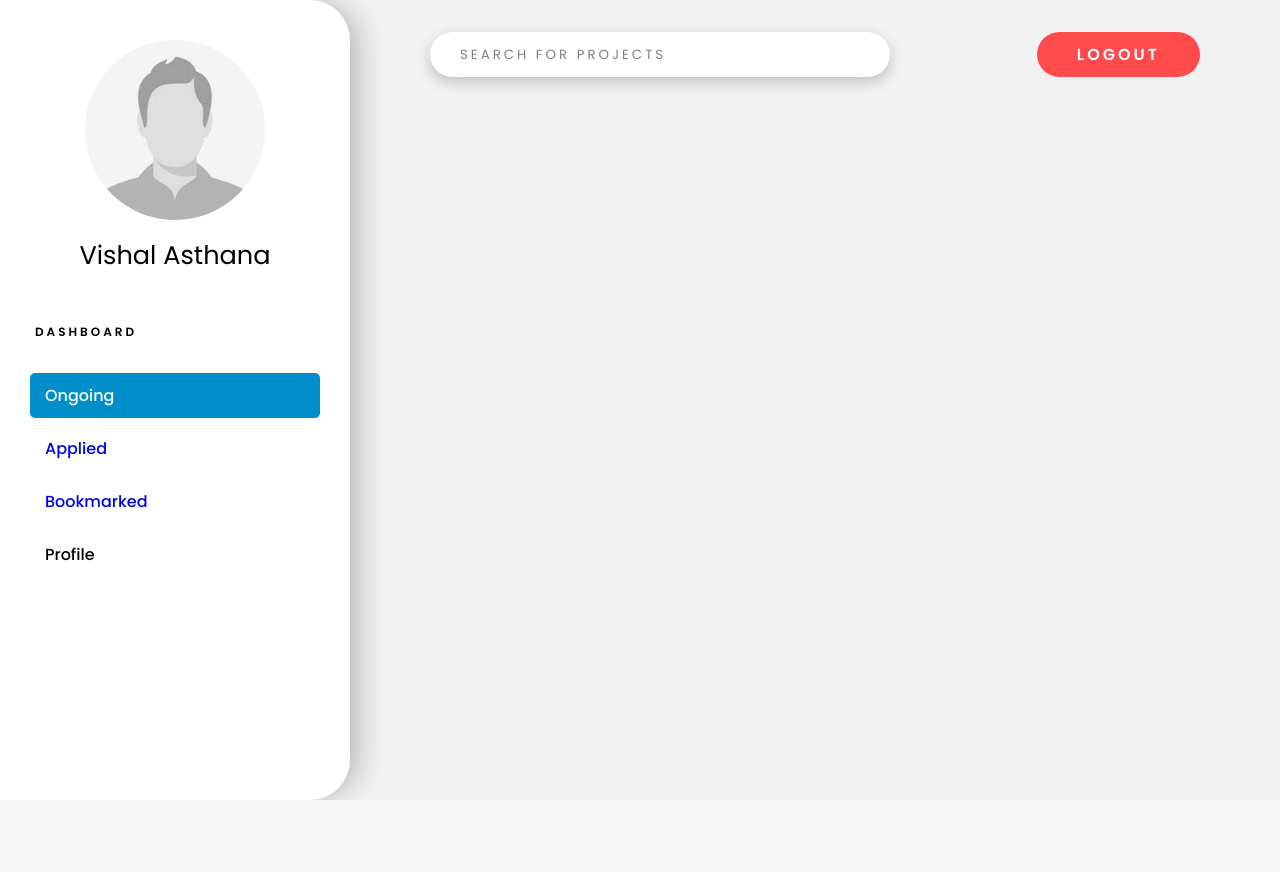
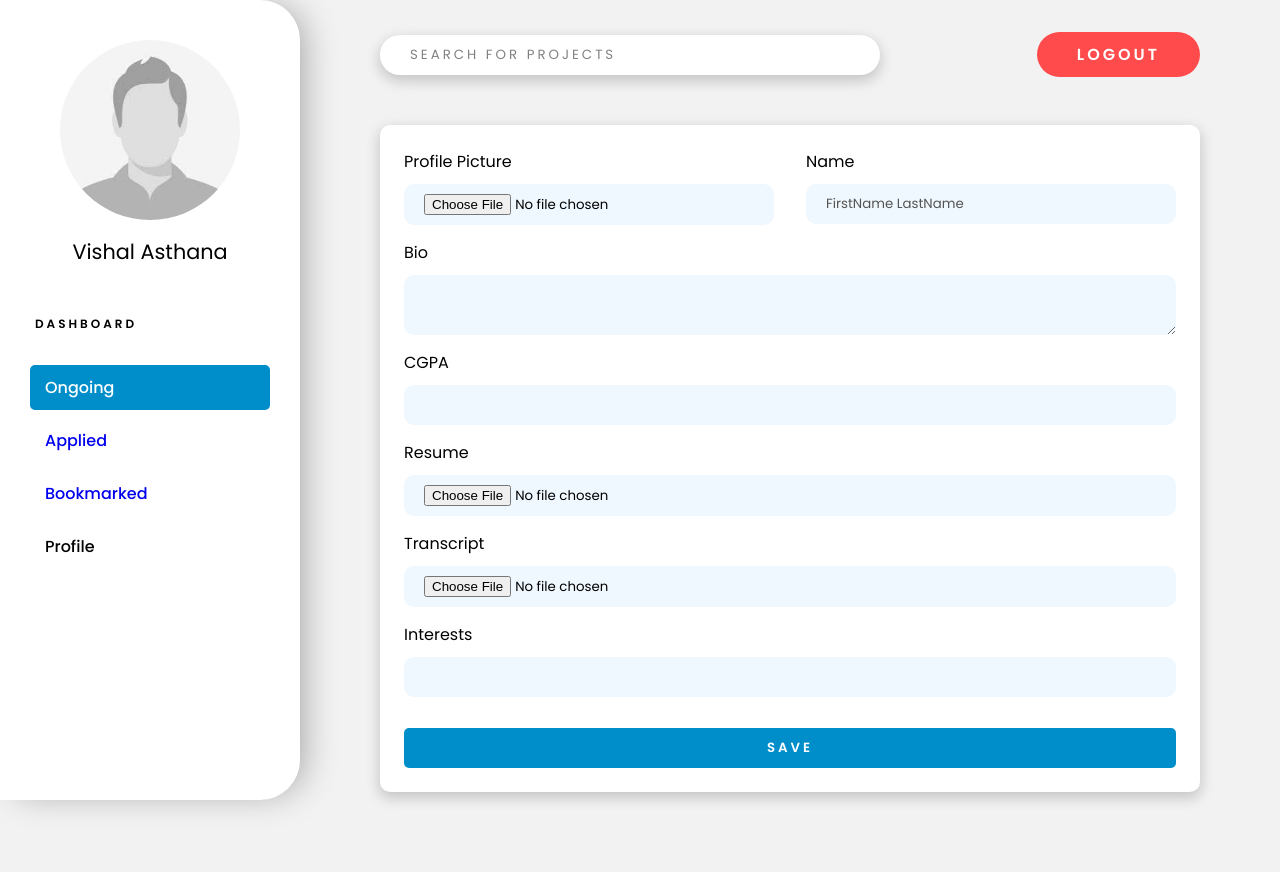
Before and after one commit to devclub-iitd/ProjSeeker, a Django app: template ProjSeeker/templates/profile.html in a window 1280 px wide. Before the commit the page ends 800 px from the top, so only its background shows below. Run offline with Django 3.2, Linux system fonts and the light colour scheme; the template is opened without the code that fills it, so the values that code supplies are empty.

Commit message:
Added profile page

```diff
--- a/ProjSeeker/static/portal/css/dashboard.css
+++ b/ProjSeeker/static/portal/css/dashboard.css
@@ -1,5 +1,5 @@
 * {
-    --dash-width: 350px;
+    --dash-width: 300px;
 }
 
 body {
@@ -29,7 +29,7 @@ body {
 
 .name {
     margin: 1rem 0 3rem;
-    font-size: 1.6rem;
+    font-size: 1.3rem;
     align-self: center;
     font-weight: 400;
 }
@@ -72,6 +72,7 @@ body {
 .top-nav {
     display: grid;
     grid-template-columns: 9fr 1fr;
+    align-items: center;
     gap: 2rem;
 }
 
@@ -94,7 +95,7 @@ body {
 }
 
 .project-grid {
-    margin-top: 4rem;
+    margin: 3rem 0;
     column-count: 3;
     /* grid-template-columns: repeat(auto-fit, minmax(300px, 1fr));
     gap: 2rem; */
@@ -136,3 +137,86 @@ body {
     text-align: center;
     margin: 1rem 0 0;
 }
+
+/* Profile styling */
+
+.profile-container {
+    padding: 24px;
+    margin: 3rem 0;
+    -webkit-box-shadow: 0px 5px 14px 1px rgba(0, 0, 0, 0.19);
+    -moz-box-shadow: 0px 5px 14px 1px rgba(0, 0, 0, 0.19);
+    box-shadow: 0px 5px 14px 1px rgba(0, 0, 0, 0.19);
+    background-color: white;
+    border-radius: 10px;
+}
+
+.inline {
+    display: grid;
+    gap: 2rem;
+    grid-template-columns: 1fr 1fr;
+}
+
+.profile-container form {
+    display: flex;
+    flex-direction: column;
+}
+
+.profile-container form img {
+    border-radius: 10000px;
+    width: 100px;
+}
+
+.profile-container textarea, .profile-container input {
+    margin: 10px 0 15px;
+    border: none;
+    outline: none;
+    border-radius: 10px;
+    background-color: aliceblue;
+    padding: 10px 20px;
+}
+
+.tag-container {
+    margin: 0 0 1rem;
+    display: flex;
+    align-items: center;
+    flex-wrap: wrap;
+    gap: 14px;
+}
+
+.tag-container .tag {
+    position: relative;
+    border-radius: 10px;
+    background-color: #0487ff;
+    padding: 8px 30px;
+    font-size: 12px;
+    color: white;
+    font-weight: 500;
+}
+
+.tag-container .tag::after {
+    position: absolute;
+    top: 2px;
+    right: 2px;
+    content: '\2715';
+   color: white;
+   border-radius: 2px;
+   transition: all 200ms ease-in-out;
+   padding: 2px 5px;
+}
+
+.tag-container .tag:hover::after {
+    cursor: pointer;
+    background-color: darkblue;
+}
+
+.tag-container .tag:nth-of-type(2n) {
+    background-color: #005EB5;
+}
+
+@media(max-width:1100px) {
+    .inline {
+        grid-template-columns: 1fr;
+        gap: 10px;
+        margin-bottom: 0;
+    }
+}
--- a/ProjSeeker/templates/dashboard.html
+++ b/ProjSeeker/templates/dashboard.html
@@ -9,6 +9,8 @@
         <p class="project-desc">{{ proj.description|truncatewords:30 }}</p>
         <a href="{% url 'project-detail' proj.id %}" class="btn btn-xs card-btn wide-text bold">More</a>
     </div>
+    {% empty %}
+    <h2>No projects found for this section!</h2>
     {% endfor %}
 </div>
 {% endblock %}
--- a/ProjSeeker/templates/profile.html
+++ b/ProjSeeker/templates/profile.html
@@ -1,4 +1,52 @@
 {% extends 'dashboard-base.html' %}
+{% load static %}
 {% block content %}
+<div class="profile-container">
+    <form action="#" method="POST">
+        {% csrf_token %}
+        <div class="inline">
+            <div style="display: flex; flex-direction: column;">
+                <label for="picture">Profile Picture</label>
+                <input type="file" name="picture" id="picture">
+            </div>
+            <div style="display: flex; flex-direction: column;">
+                <label for="name">Name</label>
+                <input type="text" name="name" id="name" value="FirstName LastName" disabled>
+            </div>
+        </div>
+        <label for="bio">Bio</label>
+        <textarea name="bio" id="bio" cols="30" rows="2"></textarea>
+        <label for="cgpa">CGPA</label>
+        <input type="text" name="cgpa" id="cgpa">
+        <label for="resume">Resume</label>
+        <input type="file" name="cv" id="cv">
+        <label for="transcript">Transcript</label>
+        <input type="file" name="transcript" id="transcript">
+        <label for="interests">Interests</label>
+        <input type="text" name="intDummy">
+        <input type="hidden" name="interests" id="interests">
+        <div class="tag-container">
+        </div>
+        <button type="submit" class="btn wide-text bold">Save</button>
+    </form>
 
+</div>
 {% endblock %}
+
+{% block script %}
+<script>
+    const intDummy = document.querySelector('input[name="intDummy"]');
+    const interests = document.querySelector('input[name="interests"]');
+    const tagContainer = document.querySelector('.tag-container');
+    intDummy.onkeydown = (e) => {
+        if (e.keyCode === 188 || e.keyCode === 32) {
+            const tag = document.createElement('div');
+            tag.textContent = intDummy.value;
+            tag.classList.add('tag');
+            tagContainer.appendChild(tag);
+            interests.value = interests.value + ',' + tag.textContent;
+            intDummy.value = '';
+        }
+    }
+</script>
+{% endblock %}
--- a/ProjSeeker/templates/project-detail.html
+++ b/ProjSeeker/templates/project-detail.html
@@ -64,8 +64,6 @@
                 {% else %}
                 <form id="bookmark-form" action="/bookmarks/" method="POST">
                     {% endif %}
-
-
                     <input name="user" hidden type="number" value="{{user.id}}">
                     <input name="project" hidden type="number" value="{{project.id}}">
                     {% csrf_token %}
@@ -74,10 +72,8 @@
                     {% else %}
                     <input value="Bookmark" type="submit" class="btn wide-text">
                     {% endif %}
-
                 </form>
                 {% endif %}
-
                 <a href="mailto:{{project.prof.user.email}}" class="btn">Contact</a>
                 <a href="#" class="btn btn-red">Apply Now</a>
         </div>
@@ -90,7 +86,6 @@
 <script>
     $(function () {
         $('#bookmark-form').click(function (event) {
-
             $.ajax({
                 method: $(this).attr('method'),
                 url: $(this).attr('action'),
```
Also changed, not shown: ProjSeeker/db.sqlite3.
